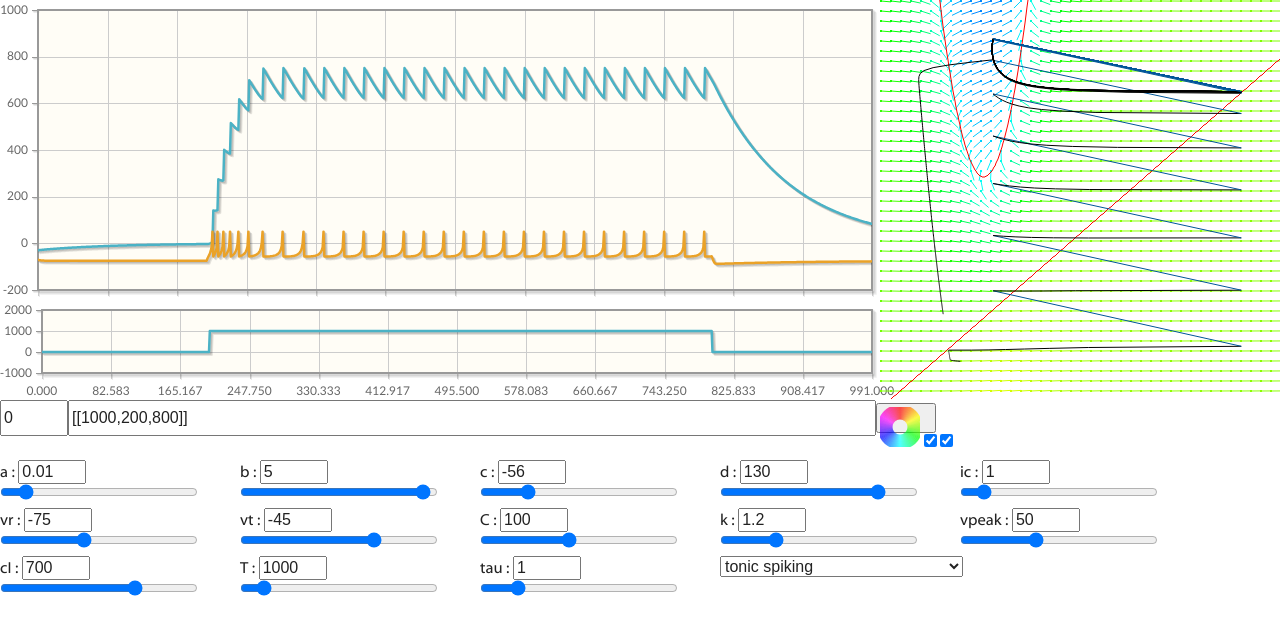
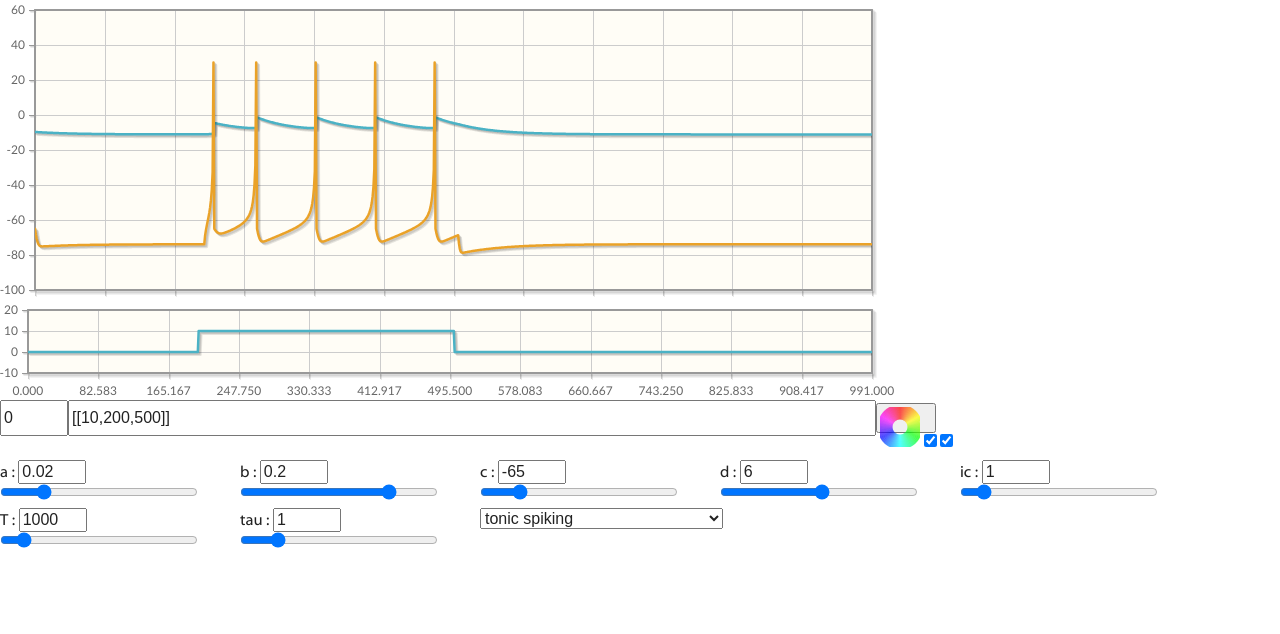
Before and after one commit to mjgrzybowski/iNeuron, a plain HTML site: page index.html in a window 1280 px wide. Drawn offline with Linux system fonts and the light colour scheme.

Commit message:
zmiana wspolrzednych

```diff
--- a/index.html
+++ b/index.html
@@ -8,36 +8,19 @@
 <head>
   <meta charset="utf-8">
 
-  <!-- Use the .htaccess and remove these lines to avoid edge case issues.
-       More info: h5bp.com/i/378 -->
   <meta http-equiv="X-UA-Compatible" content="IE=edge,chrome=1">
 
   <title></title>
   <meta name="description" content="">
 
-  <!-- Mobile viewport optimized: h5bp.com/viewport -->
   <meta name="viewport" content="width=device-width">
-
-  <!-- Place favicon.ico and apple-touch-icon.png in the root directory: mathiasbynens.be/notes/touch-icons -->
 
   <link rel="stylesheet" href="css/style.css">
   <link rel="stylesheet" type="text/css" href="css/jquery.jqplot.css" />
 
-  <!-- More ideas for your <head> here: h5bp.com/d/head-Tips -->
-
-  <!-- All JavaScript at the bottom, except this Modernizr build.
-       Modernizr enables HTML5 elements & feature detects for optimal performance.
-       Create your own custom Modernizr build: www.modernizr.com/download/ -->
   <script src="js/libs/modernizr-2.5.3.min.js"></script>
 </head>
 <body>
-  <!-- Prompt IE 6 users to install Chrome Frame. Remove this if you support IE 6.
-       chromium.org/developers/how-tos/chrome-frame-getting-started -->
-  <!--[if lt IE 7]><p class=chromeframe>Your browser is <em>ancient!</em> <a href="http://browsehappy.com/">Upgrade to a different browser</a> or <a href="http://www.google.com/chromeframe/?redirect=true">install Google Chrome Frame</a> to experience this site.</p><![endif]-->
-  <header>
-
-  </header>
-
 
 	<div style="width:900px;">
 		<div id="chartdiv"></div>
@@ -81,6 +64,7 @@
 
   <!-- scripts concatenated and minified via build script -->
   <script src="js/plugins.js"></script>
+  <script src="js/solver.js"></script>
   <script src="js/script.js"></script>
   <!-- end scripts -->
 
--- a/js/script.js
+++ b/js/script.js
@@ -105,9 +105,6 @@ function drawPhasePlot(data,params) {
 			  sat = Math.floor((Math.abs(ddu)/maxAbs)*100);
 			  }
 			  */
-			  //console.log(abs);
-
-			  //console.log(hue);
 
 			  //hue = x%180+y%180;
 			  alpha = Math.atan2(v2xC(ddv),u2yC(ddu));
@@ -211,9 +208,9 @@ function showData (data,params)
 {
 //twovectors2matrix(data.t,data.u),
 
-console.log(data);
 
-	drawPhasePlot(data,params);
+
+	//drawPhasePlot(data,params);
 
 	$('#chartdiv').html('');
 	$('#chartdiv2').html('');
@@ -297,7 +294,7 @@ pars['JSONpulseInf'] = $('#pulses').val();
 	   data: pars,
 	   success: function(data) {
 			showData (data,pars);
-			console.log(data);
+
 	  }
 	});
 	}
@@ -454,22 +451,10 @@ $('#updateInput').click();
 
 function setEMIpars(a,b,c,d) {
 
-setParam('k',4);
-setParam('C',100);
-
 setParam('a',a);
-setParam('b',b*100);
+setParam('b',b);
 setParam('c',c);
-setParam('d',d*100);
-
-setParam('vr',0.5*(-125+b-Math.sqrt(1625-250*b+b*b)));
-setParam('vt',0.5*(-125-b+Math.sqrt(1625-250*b+b*b)));
-
-//setParam('vr',0.5*(-125+b+Math.sqrt(1625-250*b+b*b)));
-//setParam('vt',0.5*(-125-b-Math.sqrt(1625-250*b+b*b)));
-
-setParam('vpeak',30);
-
+setParam('d',d);
 
 
 updateChart();
@@ -540,35 +525,31 @@ function calculate (params,I) {
 
 
 	n=Math.round(params.T/params.tau);
-	v=ones(params.vr,n);
-	v[0]=-70;
+	v=ones(-65,n);
+	v[0]=-65;
 	u=ones(0,n);
-	u[0]=-30;
+	u[0]=params.b*(-65);
     t=ones(0,n);
 
 
 
 	for (i=0;i<n-1;i++)
 	{
-		v[1+i]=v[i]+params.tau*(params.k*(v[i]-params.vr)*(v[i]-params.vt)-u[i]+params.ic*I[i])/params.C;
-
-		u[1+i]=u[i]+params.tau*1*(params.a*(params.b*(v[i]-params.vr)-u[i]));
+		v[1+i]=v[i]+params.tau*0.5*(0.04*(v[i])*(v[i])+5*(v[i])-u[i]+140+params.ic*I[i]);
+		v[1+i]=v[i]+params.tau*0.5*(0.04*(v[i])*(v[i])+5*(v[i])-u[i]+140+params.ic*I[i]);
+		u[1+i]=u[i]+params.tau*(params.a*(params.b*(v[i])-u[i]));
 
 		t[1+i]=t[i]+params.tau;
 
-		if (v[i+1]>=params.vpeak)
+		if (v[i+1]>=30)
 		{
-
-			v[i]=params.vpeak;
+			v[i]=30;
 			v[i+1]=params.c;
-			u[i+1]=u[i+1]+params.d;
-		}
-		if (false && u[i+1]>=0)
-		{
-			u[i+1]=0;
+			u[i+1]=u[i]+params.d;
 		}
 	}
-	 getAllParams (params) ;
+
+	getAllParams (params) ;
 	return {'t': t,'v': v,'u': u};
 
 }
@@ -620,25 +601,25 @@ createSliders([
 		label:'a',
 		min:0.0,
 		max:0.1,
-		init:0.01
+		init:0.02
 	},
 	{
 		label:'b',
 		min:-20,
 		max:6,
-		init:5
+		init:0.2
 	},
 	{
 		label:'c',
 		min:-100,
 		max:100,
-		init:-56
+		init:-65
 	},
 	{
 		label:'d',
 		min:-200,
 		max:200,
-		init:130
+		init:6
 	}
 	,
 	{
@@ -648,48 +629,6 @@ createSliders([
 		init:1
 	}
 	,
-	{
-		label:'vr',
-		min:-100,
-		max:-40,
-		init:-75
-	}
-	,
-	{
-		label:'vt',
-		min:-100,
-		max:-20,
-		init:-45
-	}
-		,
-	{
-		label:'C',
-		min:20,
-		max:200,
-		init:100
-	}
-		,
-	{
-		label:'k',
-		min:0.2,
-		max:4,
-		init:1.2
-	}
-		,
-	{
-		label:'vpeak',
-		min:20,
-		max:100,
-		init:50
-	}
-			,
-	{
-		label:'cI',
-		min:0,
-		max:1000,
-		init:700
-	}
-			,
 	{
 		label:'T',
 		min:100,
@@ -707,7 +646,7 @@ createSliders([
 
 
 
-createInputEditor('[[1000,200,800]]');
+createInputEditor('[[10,200,500]]');
 
 updateChart();
 
```
